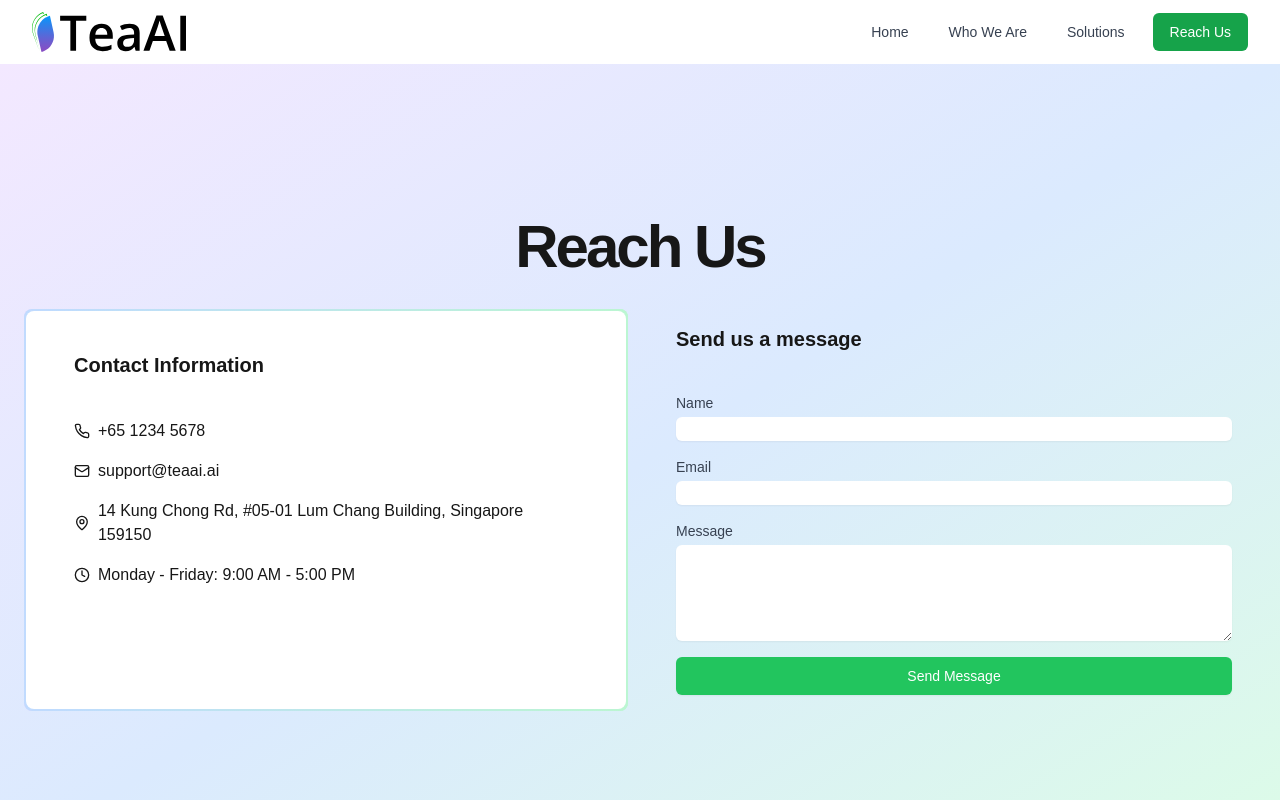
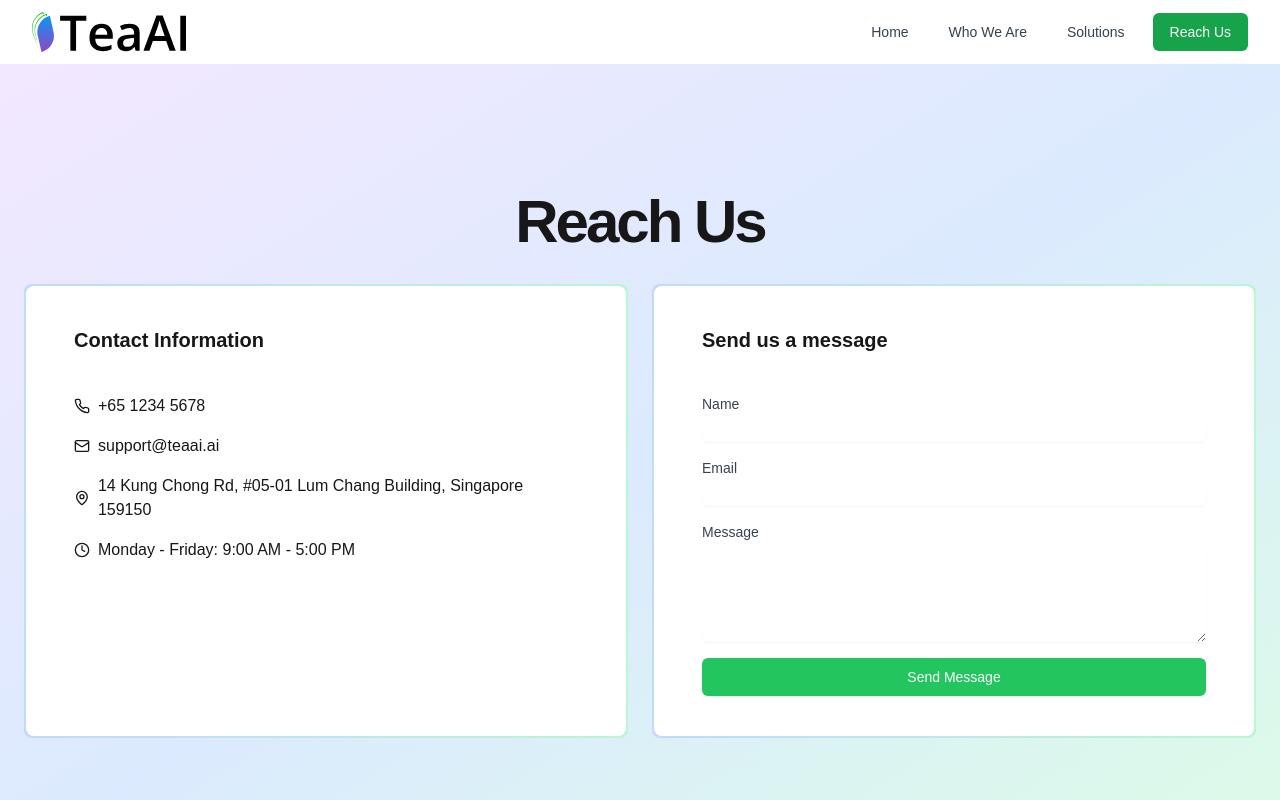
Before and after one commit to milindajay/pekoe-fe, a Next.js app: page /reach-us in a window 1280 px wide. Shown: the top 800 px of the page. Built offline with nearby package versions, Linux system fonts and the light colour scheme.

Commit message:
Small Fixes

```diff
--- a/src/app/components/benefits.tsx
+++ b/src/app/components/benefits.tsx
@@ -1,9 +1,9 @@
 'use client'
 
 import { motion } from 'framer-motion'
-import { Card, CardContent, CardHeader, CardTitle } from '../components/ui/card'
+import { Card, CardContent, CardHeader, CardTitle } from './ui/card'
 import { CheckCircle, BarChart2, Clock, DollarSign, LineChart } from 'lucide-react'
-import { GradientBorder } from '../components/GradientBorder'
+import { GradientBorder } from './GradientBorder'
 const benefits = [
     {
         icon: CheckCircle,
--- a/src/app/components/contact-form.tsx
+++ b/src/app/components/contact-form.tsx
@@ -1,7 +1,8 @@
 'use client'
 
 import { useState } from 'react'
-import { Card, CardContent, CardHeader, CardTitle } from '../components/ui/card'
+import { Card, CardContent, CardHeader, CardTitle } from './ui/card'
+import { GradientBorder } from './GradientBorder'
 
 export function ContactForm() {
     const [formData, setFormData] = useState({
@@ -24,6 +25,7 @@ export function ContactForm() {
     }
 
     return (
+        <GradientBorder>
             <Card>
                 <CardHeader>
                     <CardTitle>Send us a message</CardTitle>
@@ -75,5 +77,6 @@ export function ContactForm() {
                     </form>
                 </CardContent>
             </Card>
+        </GradientBorder >
     )
 }
--- a/src/app/components/contact-info.tsx
+++ b/src/app/components/contact-info.tsx
@@ -1,4 +1,4 @@
-import { Card, CardContent, CardHeader, CardTitle } from '../components/ui/card'
+import { Card, CardContent, CardHeader, CardTitle } from './ui/card'
 import { Phone, Mail, MapPin, Clock } from 'lucide-react'
 import { GradientBorder } from './GradientBorder'
 
--- a/src/app/components/key-features.tsx
+++ b/src/app/components/key-features.tsx
@@ -1,9 +1,9 @@
 'use client'
 
 import { motion } from 'framer-motion'
-import { Card, CardContent, CardHeader, CardTitle } from '../components/ui/card'
+import { Card, CardContent, CardHeader, CardTitle } from './ui/card'
 import { Scan, Zap, Briefcase, UserCheck, Gauge } from 'lucide-react'
-import { GradientBorder } from '../components/GradientBorder'
+import { GradientBorder } from './GradientBorder'
 const features = [
     {
         icon: Scan,
--- a/src/app/components/setup-guide.tsx
+++ b/src/app/components/setup-guide.tsx
@@ -1,7 +1,7 @@
 'use client'
 
 import { motion } from 'framer-motion'
-import { Card, CardContent, CardHeader, CardTitle } from '../components/ui/card'
+import { Card, CardContent, CardHeader, CardTitle } from './ui/card'
 import { Package, Wrench, Link, Play } from 'lucide-react'
 import { GradientBorder } from './GradientBorder'
 
--- a/src/app/components/solutions-hero.tsx
+++ b/src/app/components/solutions-hero.tsx
@@ -1,7 +1,7 @@
 'use client'
 
 import { motion } from 'framer-motion'
-import TeaRetinaAnimation from '../components/TeaRetinaAnimation'
+import TeaRetinaAnimation from './TeaRetinaAnimation'
 
 export function SolutionsHero() {
     return (
--- a/src/app/components/support.tsx
+++ b/src/app/components/support.tsx
@@ -1,7 +1,7 @@
 'use client'
 
 import { motion } from 'framer-motion'
-import { Card, CardContent, CardHeader, CardTitle } from '../components/ui/card'
+import { Card, CardContent, CardHeader, CardTitle } from './ui/card'
 import { FileText, PenToolIcon as Tool, Mail, MapPin } from 'lucide-react'
 import { GradientBorder } from './GradientBorder'
 
```
Lines whose indentation alone changed are shown as unchanged.
